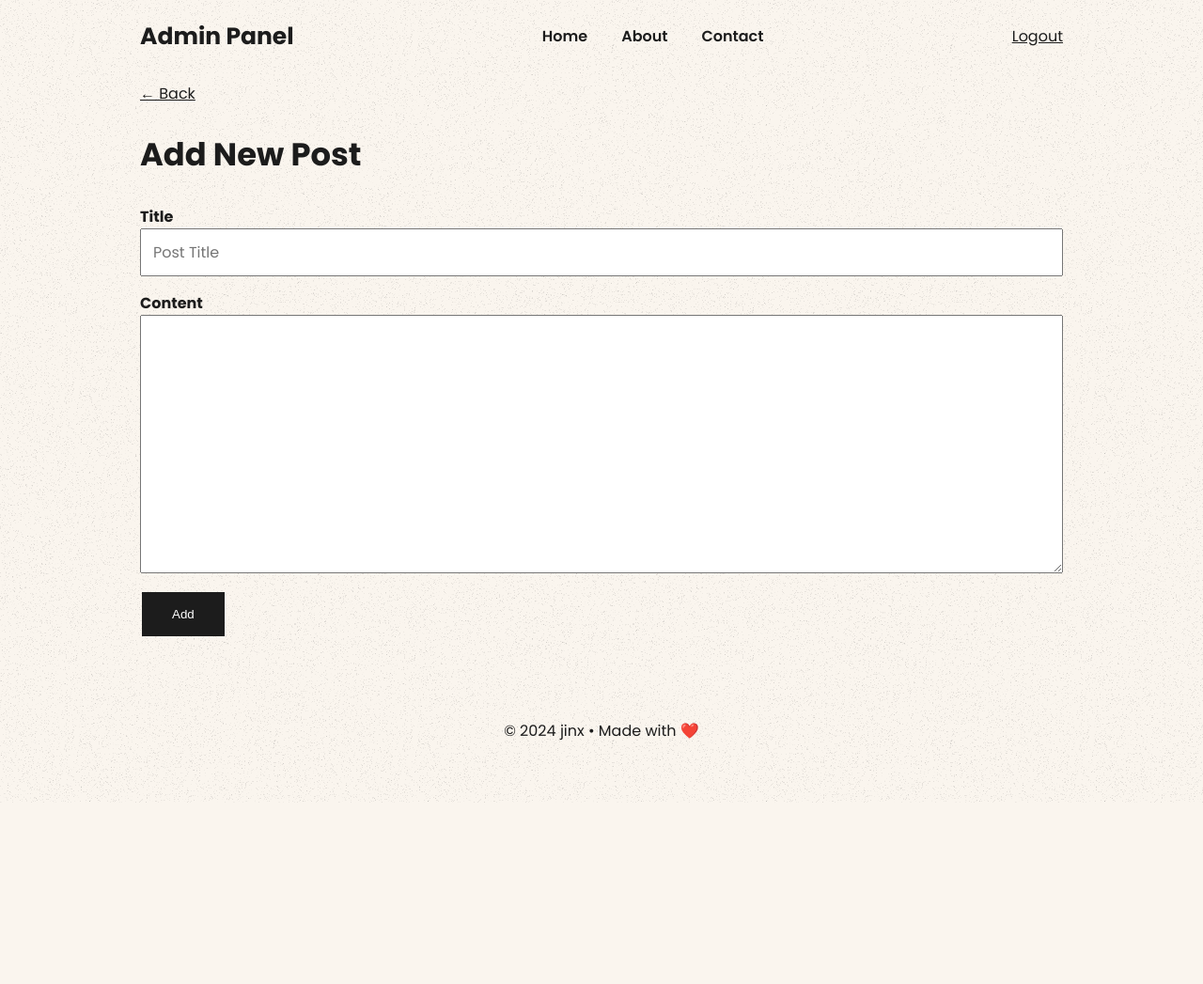
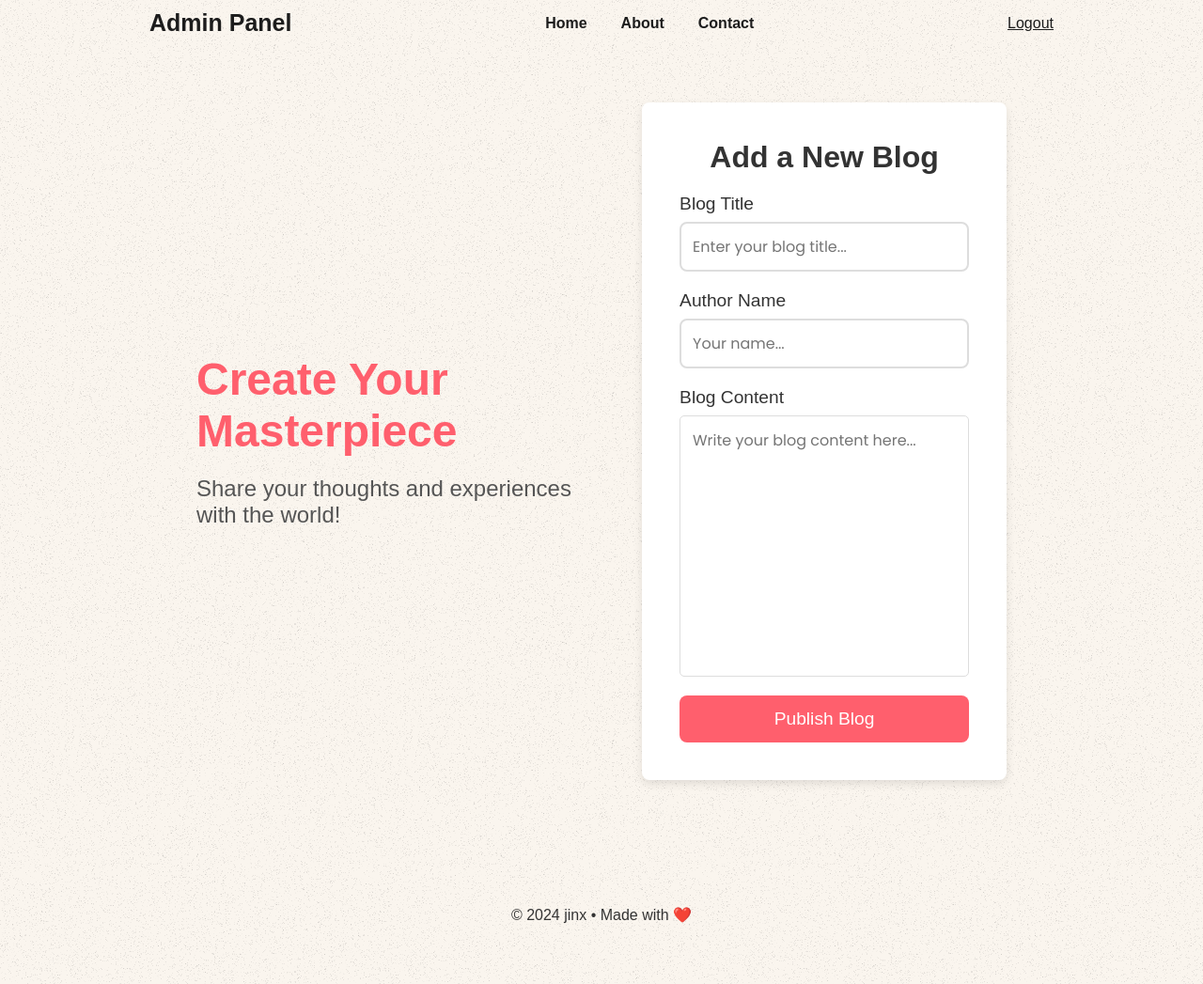
Before and after one commit to jinx-vi-0/BlogLog, a Node server app: page /add-post in a window 1280 px wide. Shown: the whole page at 94% size. Before the commit the page ends 854 px from the top, so only its background shows below. Run offline with Node 20, Linux system fonts and the light colour scheme; the visitor is signed in with stand-in values (Sample User, id 1); some libraries are stand-ins or nearby versions.

Commit message:
Add Add-Post Page

```diff
--- a/views/admin/add-post.ejs
+++ b/views/admin/add-post.ejs
@@ -1,16 +1,218 @@
-<a href="/dashboard">&larr; Back</a>
-<div class="admin-title">
-  <h2>Add New Post</h2>
-</div>
+<!DOCTYPE html>
+<html lang="en">
+  <head>
+    <meta charset="UTF-8" />
+    <meta name="viewport" content="width=device-width, initial-scale=1.0" />
+    <title>Add a New Blog</title>
+    <style>
+      /* Base styles */
+      * {
+        margin: 0;
+        padding: 0;
+        box-sizing: border-box;
+        font-family: "Arial", sans-serif;
+      }
 
-<form action="/add-post" method="POST">
+      body {
+        background-color: #f7f7f7;
+        display: flex;
+        flex-direction: column;
+        min-height: 100vh;
+        color: #333;
+      }
 
-  <label for="title"><b>Title</b></label>
-  <input type="text" placeholder="Post Title" name="title">
+      /* Navbar */
+      .navbar {
+        width: 100%;
+        background-color: #fff;
+        padding: 20px 40px;
+        display: flex;
+        justify-content: space-between;
+        align-items: center;
+        box-shadow: 0 2px 5px rgba(0, 0, 0, 0.1);
+      }
 
-  <label for="body"><b>Content</b></label>
-  <textarea name="body" cols="50" rows="10"></textarea>
+      .navbar h2 {
+        font-size: 24px;
+        font-weight: bold;
+        color: #333;
+      }
 
-  <input type="submit" value="Add" class="btn">
+      .navbar a {
+        text-decoration: none;
+        margin-left: 20px;
+        font-size: 16px;
+        color: #333;
+        font-weight: bold;
+        transition: color 0.3s ease;
+      }
 
-</form>
+      .navbar a:hover {
+        color: #ff5f6d;
+      }
+
+      /* Content Wrapper */
+      .content-wrapper {
+        display: flex;
+        justify-content: space-between;
+        align-items: center;
+        padding: 50px;
+        height: 100%;
+        width: 100%;
+      }
+
+      /* Left Side */
+      .content-left {
+        width: 50%;
+      }
+
+      .content-left h1 {
+        font-size: 3rem;
+        font-weight: bold;
+        color: #ff5f6d;
+      }
+
+      .content-left p {
+        font-size: 1.5rem;
+        color: #555;
+        margin-top: 20px;
+      }
+
+      /* Right Side (Form) */
+      .content-right {
+        width: 45%;
+        background-color: #fff;
+        padding: 40px;
+        box-shadow: 0 4px 10px rgba(0, 0, 0, 0.1);
+        border-radius: 8px;
+        animation: fadeInUp 1s ease-out;
+      }
+
+      .blog-form-container h2 {
+        font-size: 2rem;
+        margin-bottom: 20px;
+        color: #333;
+        text-align: center;
+      }
+
+      .blog-form .form-group {
+        margin-bottom: 20px;
+      }
+
+      label {
+        display: block;
+        font-size: 1.2rem;
+        color: #333;
+        margin-bottom: 10px;
+      }
+
+      input[type="text"],
+      textarea {
+        width: 100%;
+        padding: 12px;
+        border: 2px solid #ddd;
+        border-radius: 8px;
+        font-size: 1rem;
+        color: #555;
+        transition: border-color 0.3s;
+      }
+
+      input[type="text"]:focus,
+      textarea:focus {
+        border-color: #ff5f6d;
+        outline: none;
+      }
+
+      textarea {
+        resize: none;
+      }
+
+      button {
+        width: 100%;
+        padding: 14px;
+        background-color: #ff5f6d;
+        color: #fff;
+        border: none;
+        border-radius: 8px;
+        font-size: 1.2rem;
+        cursor: pointer;
+        transition: background-color 0.3s ease;
+      }
+
+      button:hover {
+        background-color: #ff4e50;
+      }
+
+      /* Animations */
+      @keyframes fadeInUp {
+        from {
+          opacity: 0;
+          transform: translateY(30px);
+        }
+        to {
+          opacity: 1;
+          transform: translateY(0);
+        }
+      }
+
+      /* Responsive */
+      @media screen and (max-width: 768px) {
+        .content-wrapper {
+          flex-direction: column;
+          padding: 20px;
+        }
+
+        .content-left,
+        .content-right {
+          width: 100%;
+        }
+
+        .content-left {
+          margin-bottom: 30px;
+          text-align: center;
+        }
+      }
+    </style>
+  </head>
+  <body>
+
+    <div class="content-wrapper">
+      <div class="content-left">
+        <h1>Create Your Masterpiece</h1>
+        <p>Share your thoughts and experiences with the world!</p>
+      </div>
+
+      <div class="content-right">
+        <div class="blog-form-container">
+          <h2>Add a New Blog</h2>
+          <form class="blog-form" method="post" action="/add-post">
+            <div class="form-group">
+              <label for="blog-title">Blog Title</label>
+              <input
+              name ="title"
+
+                type="text"
+                id="blog-title"
+                placeholder="Enter your blog title..."
+              />
+            </div>
+            <div class="form-group">
+              <label for="author-name">Author Name</label>
+              <input type="text" id="author-name" placeholder="Your name..." name="author"/>
+            </div>
+            <div class="form-group">
+              <label for="blog-content">Blog Content</label>
+              <textarea
+                id="blog-content"
+                rows="10"
+                name="body"
+                placeholder="Write your blog content here..."
+              ></textarea>
+            </div>
+            <button type="submit">Publish Blog</button>
+          </form>
+        </div>
+      </div>
+    </div>
+  </body>
+</html>
```
